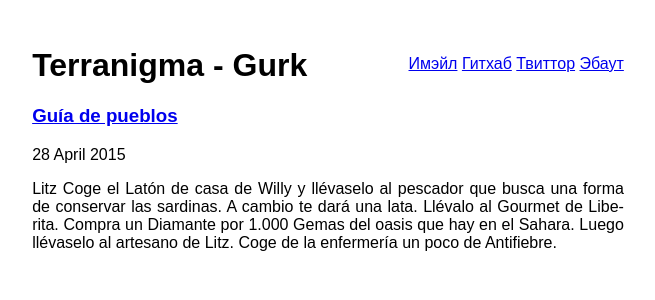
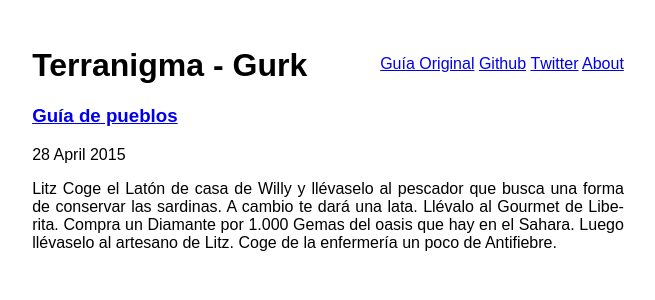
Before and after one commit to hacknug/iguides, a Jekyll site: the page built from index.html, in a window 1280 px wide. Shown: the top 300 px of the page, without its empty margins (312-967 px from the left). Built offline with Jekyll 4.4.1, drawn with Linux system fonts in a browser that asks for light colours; Markdown is read by kramdown in place of the engine named in the settings; the list of posts is cut into pages by our own code; a style sheet for code colours, icons or effects is not loaded.

Commit message:
Changed links

```diff
--- a/_config.yml
+++ b/_config.yml
@@ -8,10 +8,10 @@ url: "http://hacknug.github.io"
 baseurl: "/terranigma"
 # optional list of links that will be placed in the header
 links:
-  Имэйл: mailto:i@neoascetic.me
-  Гитхаб: https://github.com/neoascetic/
-  Твиттор: https://twitter.com/neoascetic
-  Эбаут: /about/
+  Guía Original: "http://terranigma.gurkgamer.com"
+  Github: https://github.com/hacknug
+  Тwitter: https://twitter.com/hack_nug
+  About: /about/
 
 ## 3rd party services (all parameters are optional)
 #### http://disqus.com/ site identifier
```
